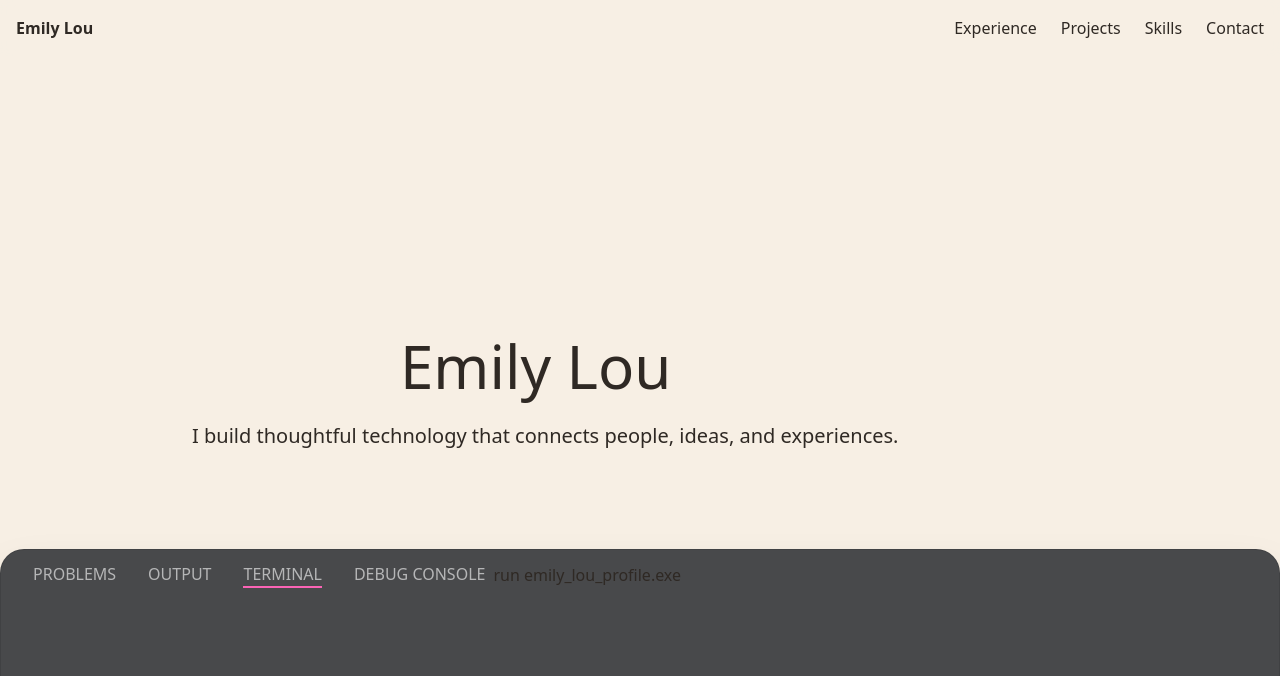
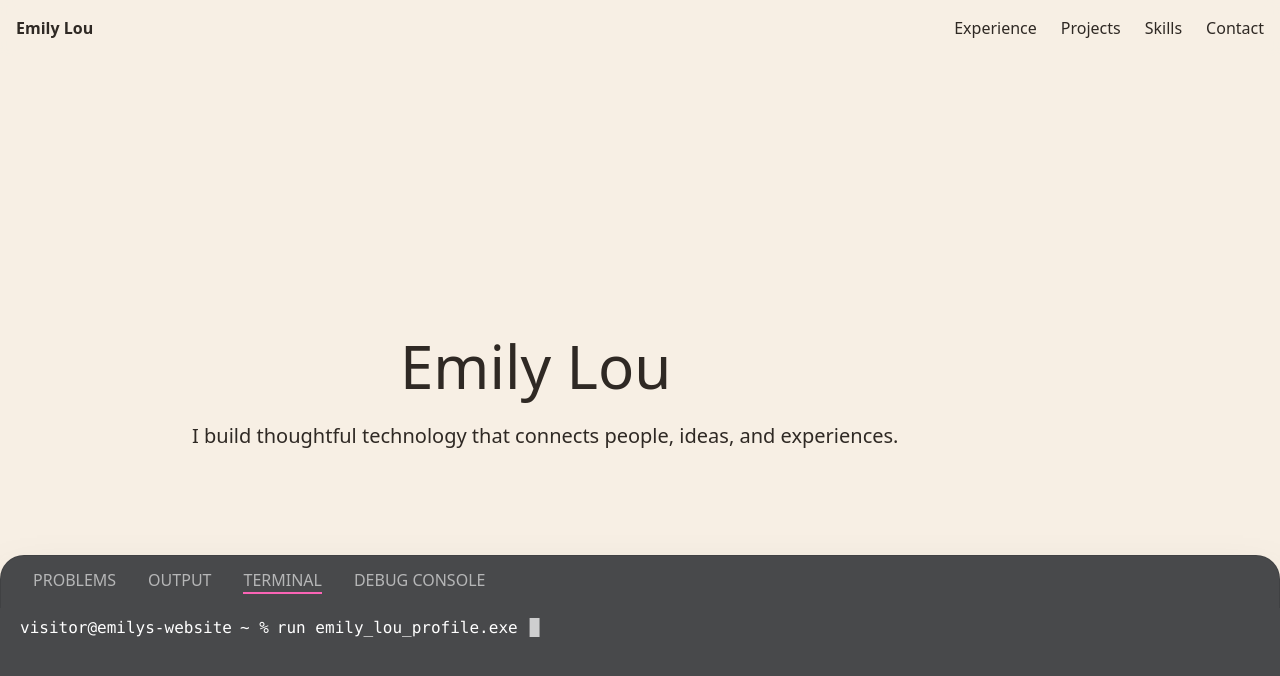
Before and after one commit to elou8155/personal-website, a Next.js app in the folder portfolio/: page / in a window 1280 px wide. Shown: the top 676 px of the page. Built offline with nearby package versions, Linux system fonts and the light colour scheme.

Commit message:
Animated the terminal

```diff
--- a/portfolio/app/components/Terminal.tsx
+++ b/portfolio/app/components/Terminal.tsx
@@ -2,52 +2,86 @@
 
 import {useEffect, useState} from "react";
 
-export default function Terminal() {
+function TerminalHeader() {
+    return (
+        <div className="rounded-t-3xl border border-b-0 border-black/10 bg-grey px-5 pt-3 pb-0.5 shadow-2xl">
+            <div className="mb-3 flex items-center gap-2">
+                <div className="ml-3 flex gap-8 text-md tracking-[0.25] text-white/60">
+                    <span>PROBLEMS</span>
+                    <span>OUTPUT</span>
+                    <span className="border-b-2 border-pink-400">
+                        TERMINAL
+                        </span>
+                    <span>DEBUG CONSOLE</span>
+            </div>
+            </div>
+
+        </div>
+    )
+}
+
+function TerminalBody() {
     const command = "run emily_lou_profile.exe";
-    const [open, setOpen] = useState(false);
     const [text, setText] = useState("");
 
     useEffect(() => {
-        setOpen(true);
+        let i = 0;
+        let timer;
 
-        let i = 0;
-        const timer = window.setInterval(() => {
-            i += 1;
-            setText(command.slice(0, i));
+        const delay = window.setTimeout(() => {
 
-            if (i >= command.length) {
-                window.clearInterval(timer);
-            }
-        }, 80)
+            const timer = window.setInterval(() => {
+                i += 1;
+                setText(command.slice(0, i));
 
-        return () => window.clearInterval(timer);
+                if (i >= command.length) {
+                    window.clearInterval(timer);
+                }
+            }, 100)
+
+        }, 1800);
+
+        return () => {
+            window.clearInterval(timer);
+            window.clearTimeout(delay);
+        };
     }, []);
 
     return (
-        <div
-            className={`fixed bottom-0 z-50 inset-x-0 w-full transition-transform duration-1500 ease-out ${
-                open ? "translate-y-0" : "translate-y-full"
-            }`}
-        >
-            <div className="rounded-t-3xl border border-b-0 border-black/10 bg-grey px-5 pt-3 pb-50 shadow-2xl">
-                <div className="mb-3 flex items-center gap-2">
-                    <div className="ml-3 flex gap-8 text-md tracking-[0.25] text-white/60">
-                        <span>PROBLEMS</span>
-                        <span>OUTPUT</span>
-                        <span className="border-b-2 border-pink-400">
-                            TERMINAL
-                            </span>
-                        <span>DEBUG CONSOLE</span>
-                </div>
-                <div>
-                    <p>
-                        {command}
-                    </p>
-                </div>
-
-                </div>
-
+        <div className="bg-grey px-5 py-2 pb-40 font-mono text-sm sm:text-base">
+            <div className="text-white flex items-start gap-2">
+                <span> visitor@emilys-website </span>
+                <span> ~ %</span>
+                <span>{text}</span>
+                <span className="ml-1 animate-pulse [animation-duration:0.2s"> █</span>
             </div>
         </div>
-    )
+    );
 }
+
+export default function Terminal() {
+const [open, setOpen] = useState(false);
+
+  useEffect(() => {
+    const delay = window.setTimeout(() => {
+    setOpen(true);
+    }, 600);
+
+    return () => window.clearTimeout(delay);
+}, []);
+
+
+  return(
+    <div
+    className={`fixed inset-x-0 bottom-0 z-50 w-full transition-transform duration-1500 ease-out ${
+        open ? "translate-y-0" : "translate-y-full"
+      }`}
+    >
+        <div className="rounded-t-lg shadow-2xl overflow-hidden">
+            <TerminalHeader />
+            <TerminalBody />
+        </div>
+    </div>
+  )
+
+}
```
Also changed, not shown: 1 other file (tests, documents, lock files or other folders).
